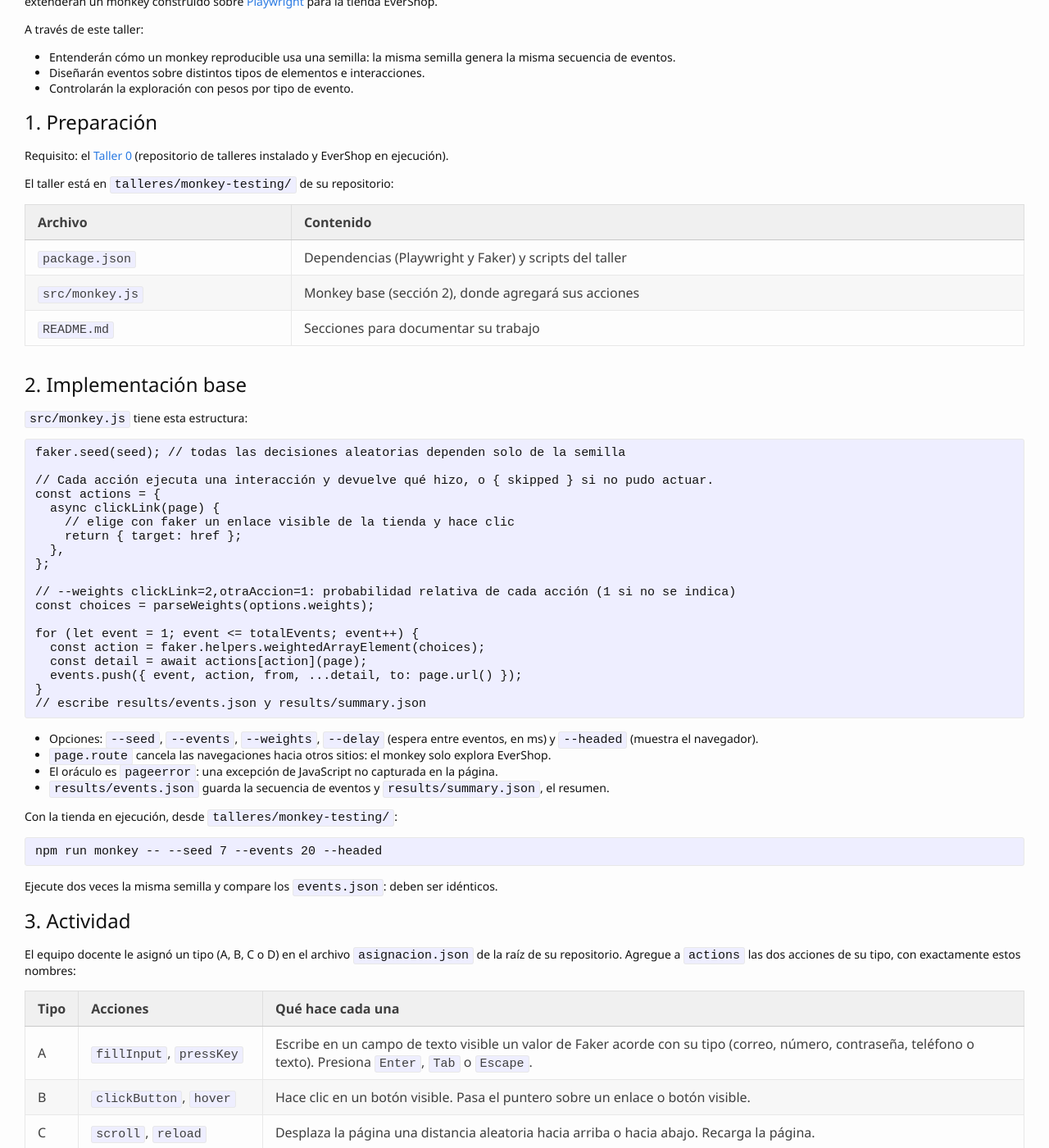
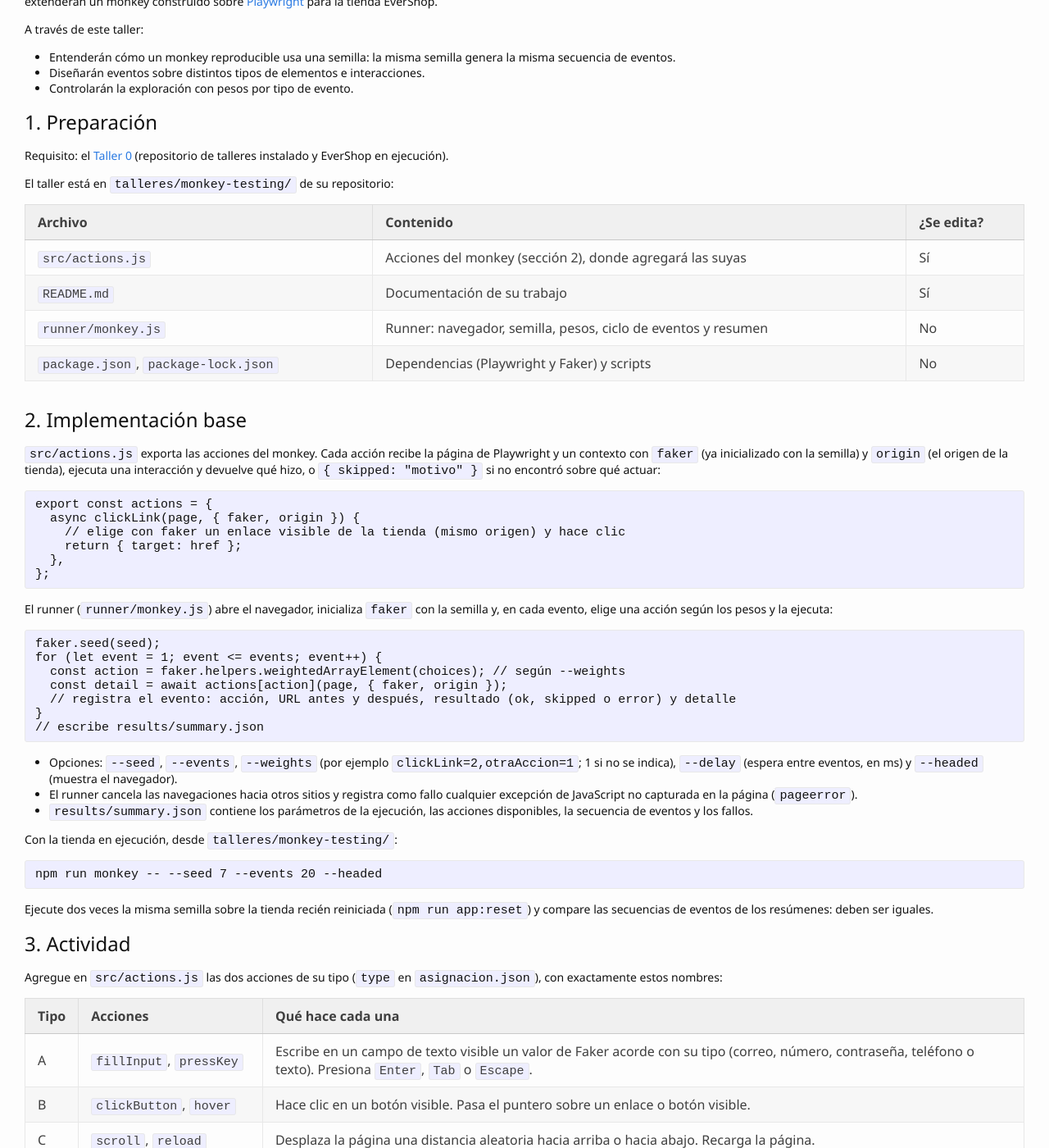
Before and after one commit to TiCSw/mt1_guias_pruebas, a Jekyll site: the page built from docs/talleres/monkey.md, in a window 1280 px wide and 1400 px high, scrolled down 401 px. Shown: the whole window at 82% size. Built offline with Jekyll 4.4.1, drawn with Linux system fonts in a browser that asks for light colours; some web fonts are replaced; our own code applies the rules of GitHub Pages for plain Markdown files; comment, search, counter and statistics services are not loaded; some of the changed text lies outside the part shown.

Commit message:
docs(talleres): protected runners, editable files and internal evaluation
Each workshop lists which files students edit and which belong to the runner; the base sections describe the runner and the summary it writes. Taller 0 explains asignacion.json (name, email, type), delivery with a tag by the deadline day, the text-only rule and the automatic evaluation run by the teaching team. Evaluation sections list the black-box criteria; npm run evaluate and grade.json are gone. BDD scenarios are identified by the @tipo-X tag, in any file and in English or Spanish.

````diff
--- a/docs/talleres/monkey.md
+++ b/docs/talleres/monkey.md
@@ -17,43 +17,47 @@ Requisito: el [Taller 0](evershop) (repositorio de talleres instalado y EverShop
 
 El taller está en `talleres/monkey-testing/` de su repositorio:
 
-| Archivo | Contenido |
-|---|---|
-| `package.json` | Dependencias (Playwright y Faker) y scripts del taller |
-| `src/monkey.js` | Monkey base (sección 2), donde agregará sus acciones |
-| `README.md` | Secciones para documentar su trabajo |
+| Archivo | Contenido | ¿Se edita? |
+|---|---|---|
+| `src/actions.js` | Acciones del monkey (sección 2), donde agregará las suyas | Sí |
+| `README.md` | Documentación de su trabajo | Sí |
+| `runner/monkey.js` | Runner: navegador, semilla, pesos, ciclo de eventos y resumen | No |
+| `package.json`, `package-lock.json` | Dependencias (Playwright y Faker) y scripts | No |
 
 ## 2. Implementación base
 
-`src/monkey.js` tiene esta estructura:
+`src/actions.js` exporta las acciones del monkey. Cada acción recibe la página de Playwright y un
+contexto con `faker` (ya inicializado con la semilla) y `origin` (el origen de la tienda), ejecuta una
+interacción y devuelve qué hizo, o `{ skipped: "motivo" }` si no encontró sobre qué actuar:
 
 ```javascript
-faker.seed(seed); // todas las decisiones aleatorias dependen solo de la semilla
-
-// Cada acción ejecuta una interacción y devuelve qué hizo, o { skipped } si no pudo actuar.
-const actions = {
-  async clickLink(page) {
-    // elige con faker un enlace visible de la tienda y hace clic
+export const actions = {
+  async clickLink(page, { faker, origin }) {
+    // elige con faker un enlace visible de la tienda (mismo origen) y hace clic
     return { target: href };
   },
 };
-
-// --weights clickLink=2,otraAccion=1: probabilidad relativa de cada acción (1 si no se indica)
-const choices = parseWeights(options.weights);
-
-for (let event = 1; event <= totalEvents; event++) {
-  const action = faker.helpers.weightedArrayElement(choices);
-  const detail = await actions[action](page);
-  events.push({ event, action, from, ...detail, to: page.url() });
-}
-// escribe results/events.json y results/summary.json
 ```
 
-- Opciones: `--seed`, `--events`, `--weights`, `--delay` (espera entre eventos, en ms) y `--headed`
-  (muestra el navegador).
-- `page.route` cancela las navegaciones hacia otros sitios: el monkey solo explora EverShop.
-- El oráculo es `pageerror`: una excepción de JavaScript no capturada en la página.
-- `results/events.json` guarda la secuencia de eventos y `results/summary.json`, el resumen.
+El runner (`runner/monkey.js`) abre el navegador, inicializa `faker` con la semilla y, en cada
+evento, elige una acción según los pesos y la ejecuta:
+
+```javascript
+faker.seed(seed);
+for (let event = 1; event <= events; event++) {
+  const action = faker.helpers.weightedArrayElement(choices); // según --weights
+  const detail = await actions[action](page, { faker, origin });
+  // registra el evento: acción, URL antes y después, resultado (ok, skipped o error) y detalle
+}
+// escribe results/summary.json
+```
+
+- Opciones: `--seed`, `--events`, `--weights` (por ejemplo `clickLink=2,otraAccion=1`; 1 si no se
+  indica), `--delay` (espera entre eventos, en ms) y `--headed` (muestra el navegador).
+- El runner cancela las navegaciones hacia otros sitios y registra como fallo cualquier excepción de
+  JavaScript no capturada en la página (`pageerror`).
+- `results/summary.json` contiene los parámetros de la ejecución, las acciones disponibles, la
+  secuencia de eventos y los fallos.
 
 Con la tienda en ejecución, desde `talleres/monkey-testing/`:
 
@@ -61,12 +65,13 @@ Con la tienda en ejecución, desde `talleres/monkey-testing/`:
 npm run monkey -- --seed 7 --events 20 --headed
 ```
 
-Ejecute dos veces la misma semilla y compare los `events.json`: deben ser idénticos.
+Ejecute dos veces la misma semilla sobre la tienda recién reiniciada (`npm run app:reset`) y compare
+las secuencias de eventos de los resúmenes: deben ser iguales.
 
 ## 3. Actividad
 
-El equipo docente le asignó un tipo (A, B, C o D) en el archivo `asignacion.json` de la raíz de su
-repositorio. Agregue a `actions` las dos acciones de su tipo, con exactamente estos nombres:
+Agregue en `src/actions.js` las dos acciones de su tipo (`type` en `asignacion.json`), con
+exactamente estos nombres:
 
 | Tipo | Acciones | Qué hace cada una |
 |---|---|---|
@@ -77,11 +82,12 @@ repositorio. Agregue a `actions` las dos acciones de su tipo, con exactamente es
 
 Condiciones:
 
-- Toda decisión aleatoria (qué elemento, qué valor, qué tecla) usa `faker`, nunca `Math.random()`.
+- Toda decisión aleatoria (qué elemento, qué valor, qué tecla) usa el `faker` que recibe la acción,
+  nunca `Math.random()`.
 - Si una acción no tiene sobre qué actuar (por ejemplo, no hay campos de texto visibles), devuelve
   `{ skipped: "motivo" }` en lugar de fallar.
-- El monkey sigue siendo reproducible: con la misma semilla y los mismos pesos produce la misma
-  secuencia de eventos.
+- El monkey sigue siendo reproducible: con la misma semilla, los mismos pesos y la misma tienda
+  produce la misma secuencia de eventos.
 
 Pruebe sus acciones con pesos que las incluyan, por ejemplo para el tipo A:
 
@@ -94,17 +100,14 @@ Describa sus acciones en el `README.md` del taller.
 ## 4. Entrega
 
 Cree el _tag_ `taller-monkey-testing` sobre el _commit_ que se debe evaluar y súbalo a su
-repositorio (`git push origin taller-monkey-testing`) antes de la fecha límite.
+repositorio (`git push origin taller-monkey-testing`) a más tardar el día de la fecha límite.
 
 ## 5. Evaluación
 
-La evaluación es automática. El taller cuenta si el _tag_ se entregó a tiempo y pasa todas las
-verificaciones de `npm run evaluate -- monkey-testing`, que puede ejecutar desde la raíz de su
-repositorio. El resultado queda en `talleres/monkey-testing/results/grade.json`.
+La evaluación es automática (ver el [Taller 0](evershop)). Además de las condiciones generales de
+entrega, el equipo docente ejecuta el runner con la semilla 4103, 60 eventos y los pesos
+`clickLink=2` y `1` para cada acción de su tipo, y verifica en el resumen que:
 
-1. `npm run evaluate` del taller termina sin errores y genera `results/summary.json`.
-2. El monkey se ejecuta con la semilla 4103, 60 eventos y los pesos `clickLink=2` y `1` para cada
-   acción de su tipo.
-3. Dos ejecuciones con esa configuración, cada una sobre la tienda reiniciada, producen exactamente
-   la misma secuencia de eventos.
-4. Cada una de las dos acciones de su tipo se ejecuta al menos una vez sin error y sin `skipped`.
+1. Las dos acciones de su tipo existen y cada una se ejecuta al menos una vez con resultado `ok`.
+2. Dos ejecuciones con esa configuración sobre la misma tienda producen la misma secuencia de eventos
+   (acción, URL antes y después, y resultado de cada evento).
````
Also changed, not shown: docs/talleres/bdt.md (+33 -33 lines), docs/talleres/e2e-cypress/e2e-cypress.md (+24 -17 lines), docs/talleres/evershop.md (+27 -32 lines), docs/talleres/vrt.md (+28 -28 lines).
